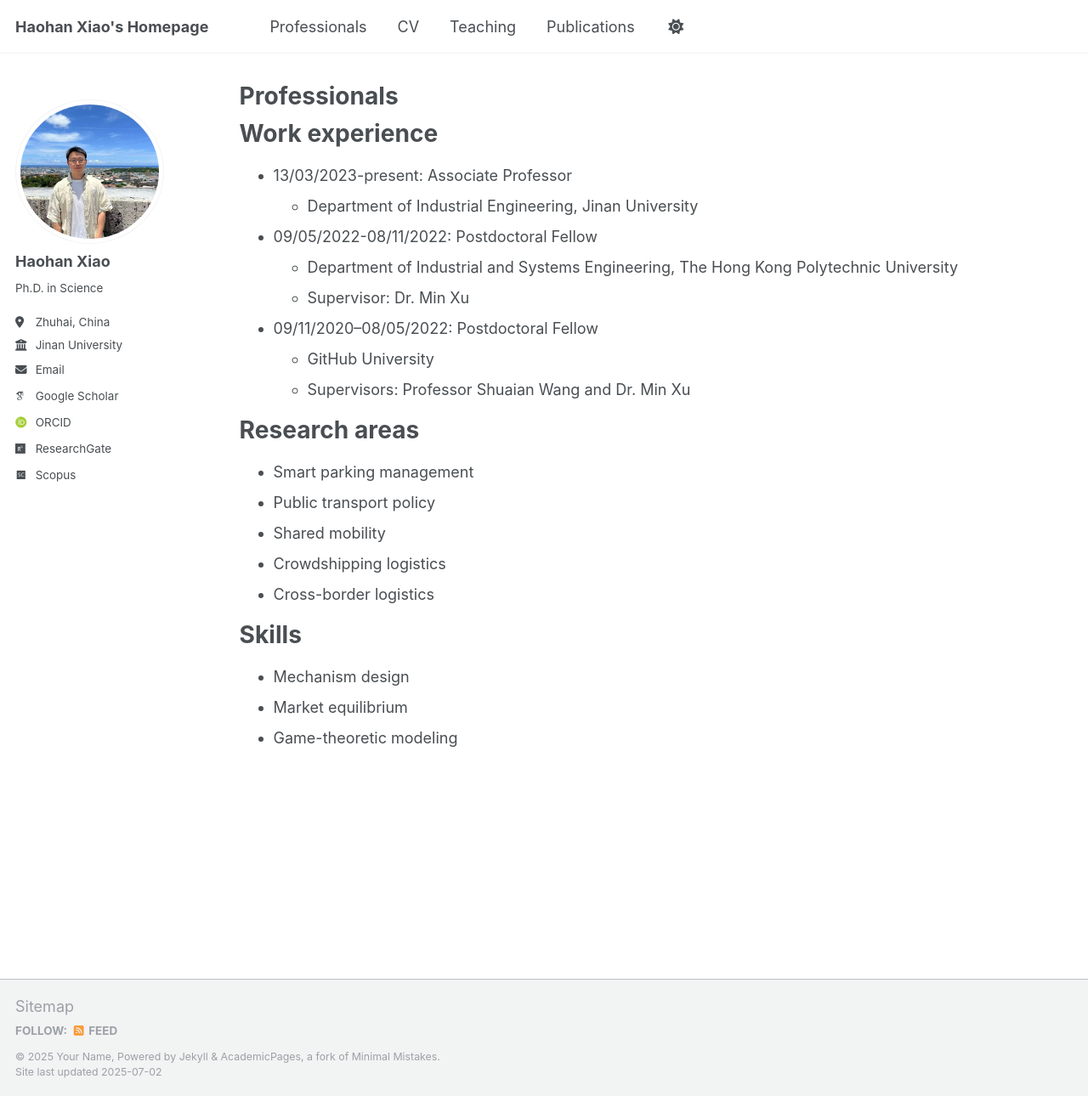
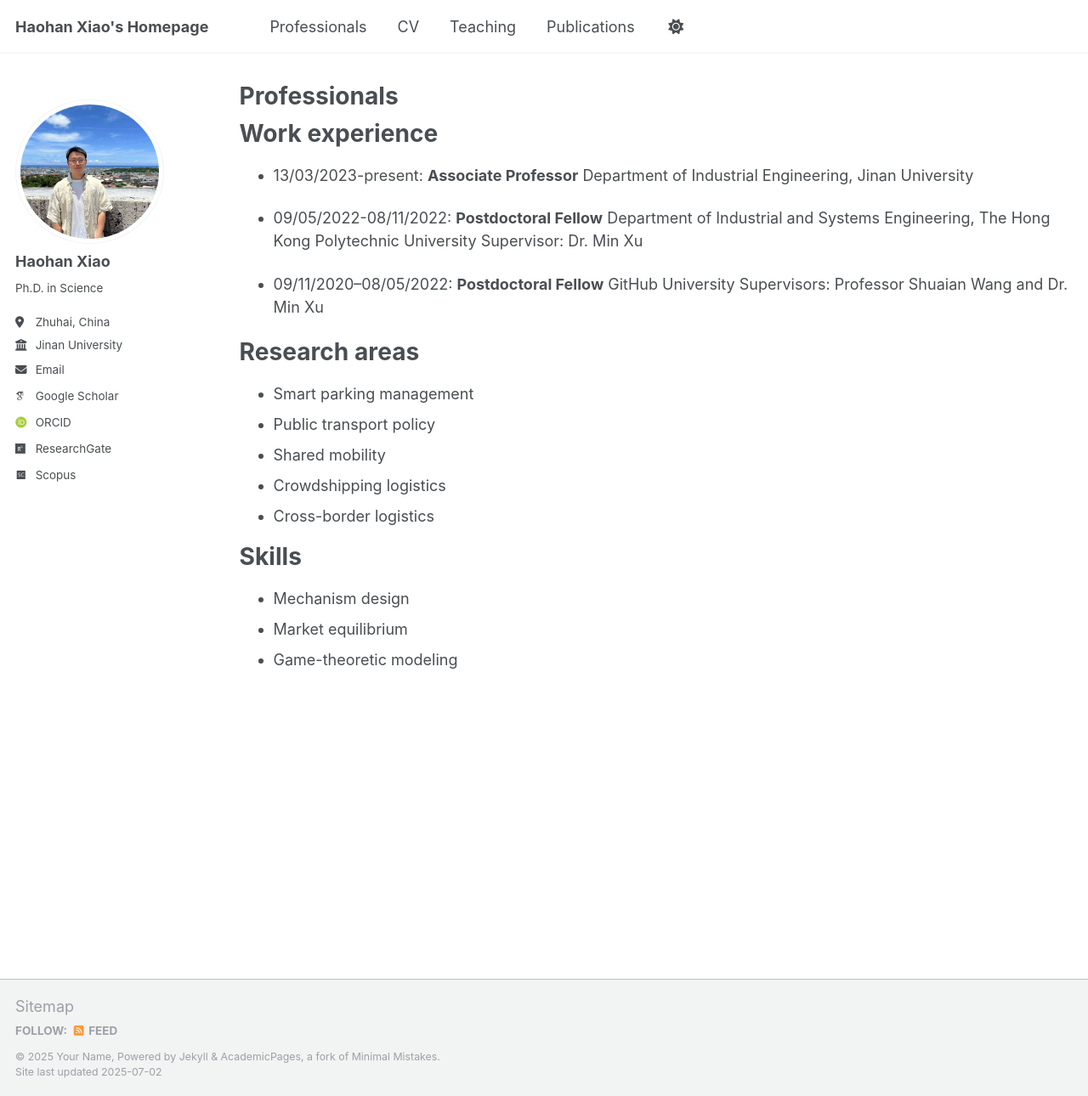
Before and after one commit to haohanxiao1/haohanxiao1.github.io, a Jekyll site: the page built from _pages/professionals.md, in a window 1280 px wide and 1290 px high. Shown: the whole window at 85% size. Built offline with Jekyll 4.4.1, drawn with Linux system fonts in a browser that asks for light colours; some web fonts are replaced; a script that is not in the unit is left out; part of the change alters nothing that is shown.

```diff
--- a/_pages/professionals.md
+++ b/_pages/professionals.md
@@ -9,16 +9,16 @@ author_profile: true
 
 Work experience
 ======
-* 13/03/2023-present: Associate Professor
-  * Department of Industrial Engineering, Jinan University
+* 13/03/2023-present: **Associate Professor**
+  Department of Industrial Engineering, Jinan University
 
-* 09/05/2022-08/11/2022: Postdoctoral Fellow
-  * Department of Industrial and Systems Engineering, The Hong Kong Polytechnic University
-  * Supervisor: Dr. Min Xu
+* 09/05/2022-08/11/2022: **Postdoctoral Fellow**
+  Department of Industrial and Systems Engineering, The Hong Kong Polytechnic University
+  Supervisor: Dr. Min Xu
 
-* 09/11/2020–08/05/2022: Postdoctoral Fellow
-  * GitHub University
-  * Supervisors: Professor Shuaian Wang and Dr. Min Xu
+* 09/11/2020–08/05/2022: **Postdoctoral Fellow**
+  GitHub University
+  Supervisors: Professor Shuaian Wang and Dr. Min Xu
 
 Research areas
 ======
```
